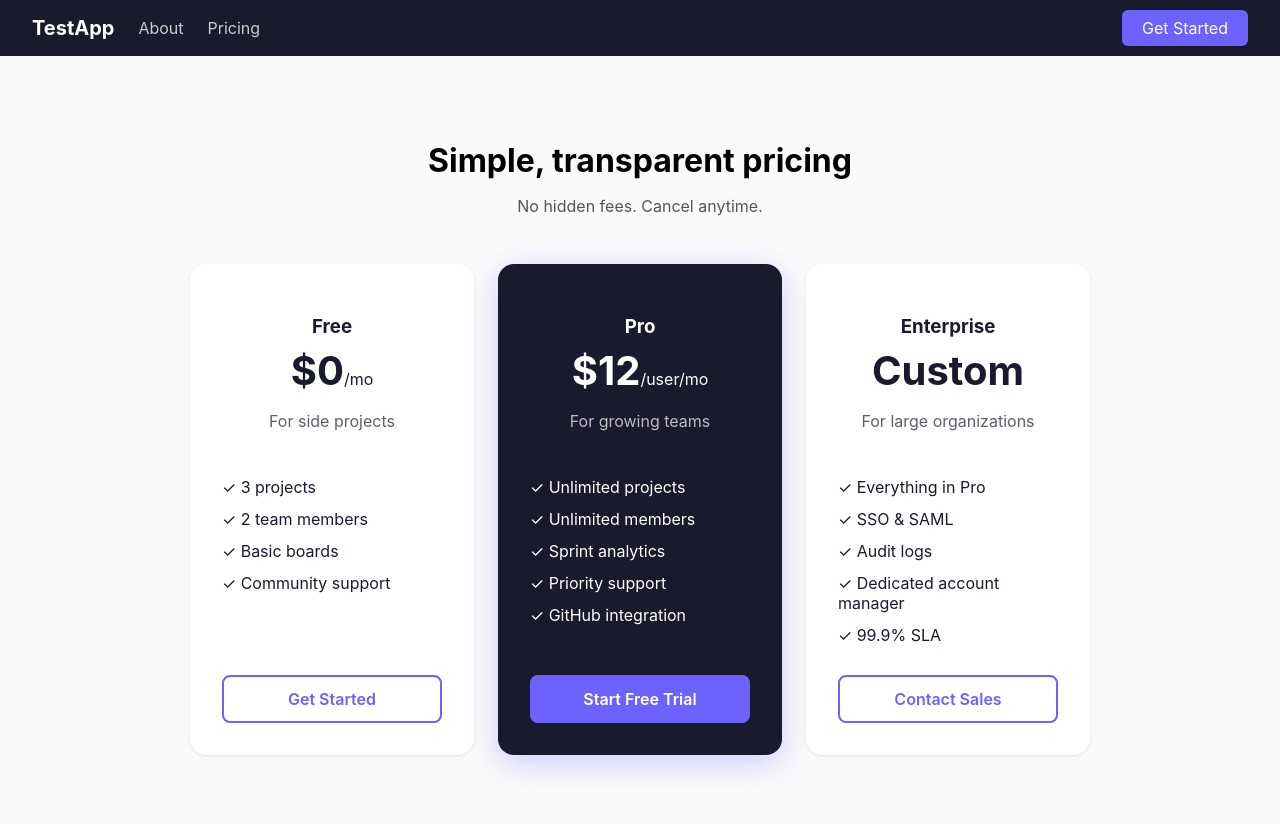
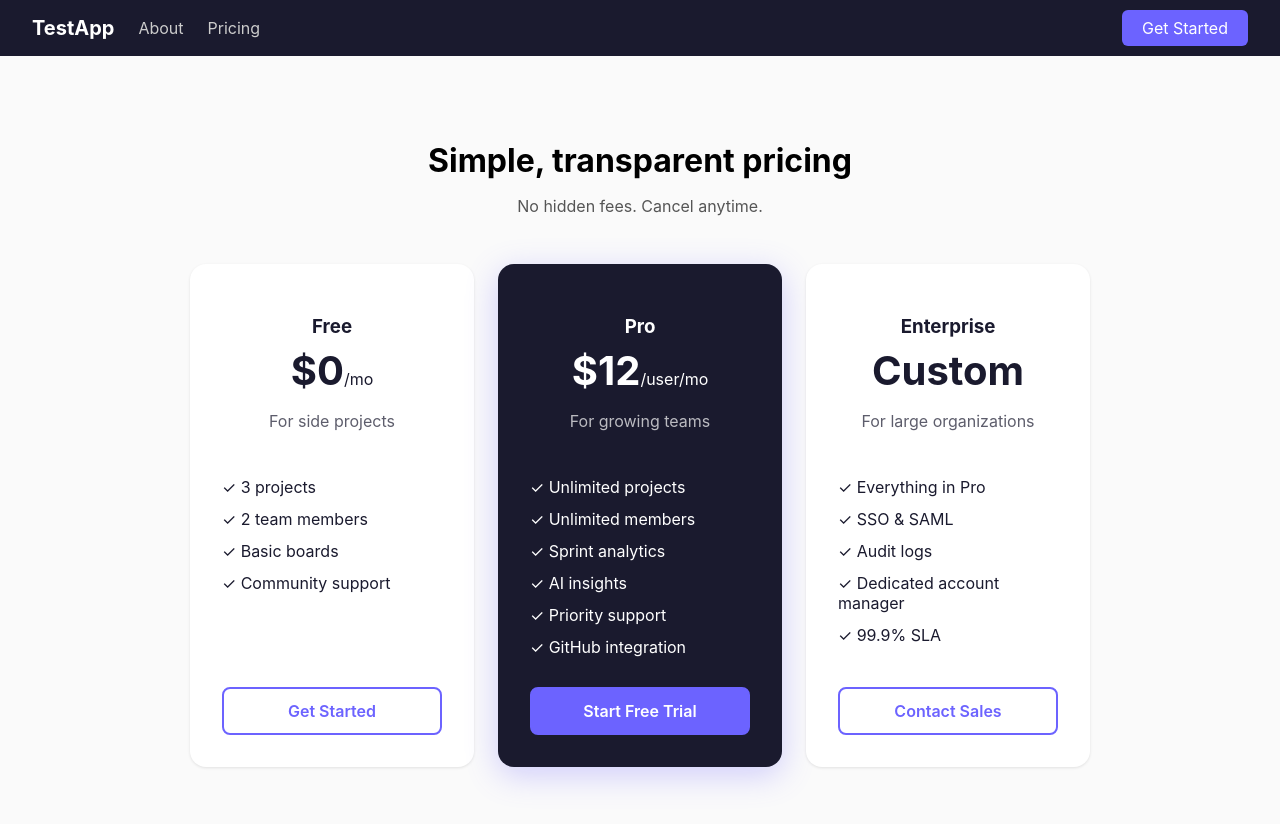
Before and after one commit to looksgoodtomeai/test-app, a Next.js app: page /pricing in a window 1280 px wide. Shown: the top 824 px of the page. Built offline with nearby package versions, Linux system fonts and the light colour scheme.

Commit message:
feat: add AI insights to Pro plan features

```diff
--- a/src/app/pricing/page.tsx
+++ b/src/app/pricing/page.tsx
@@ -1,6 +1,6 @@
 const plans = [
   { name: 'Free', price: '$0', period: '/mo', desc: 'For side projects', features: ['3 projects', '2 team members', 'Basic boards', 'Community support'], cta: 'Get Started' },
-  { name: 'Pro', price: '$12', period: '/user/mo', desc: 'For growing teams', features: ['Unlimited projects', 'Unlimited members', 'Sprint analytics', 'Priority support', 'GitHub integration'], cta: 'Start Free Trial', featured: true },
+  { name: 'Pro', price: '$12', period: '/user/mo', desc: 'For growing teams', features: ['Unlimited projects', 'Unlimited members', 'Sprint analytics', 'AI insights', 'Priority support', 'GitHub integration'], cta: 'Start Free Trial', featured: true },
   { name: 'Enterprise', price: 'Custom', period: '', desc: 'For large organizations', features: ['Everything in Pro', 'SSO & SAML', 'Audit logs', 'Dedicated account manager', '99.9% SLA'], cta: 'Contact Sales' },
 ]
 
```
